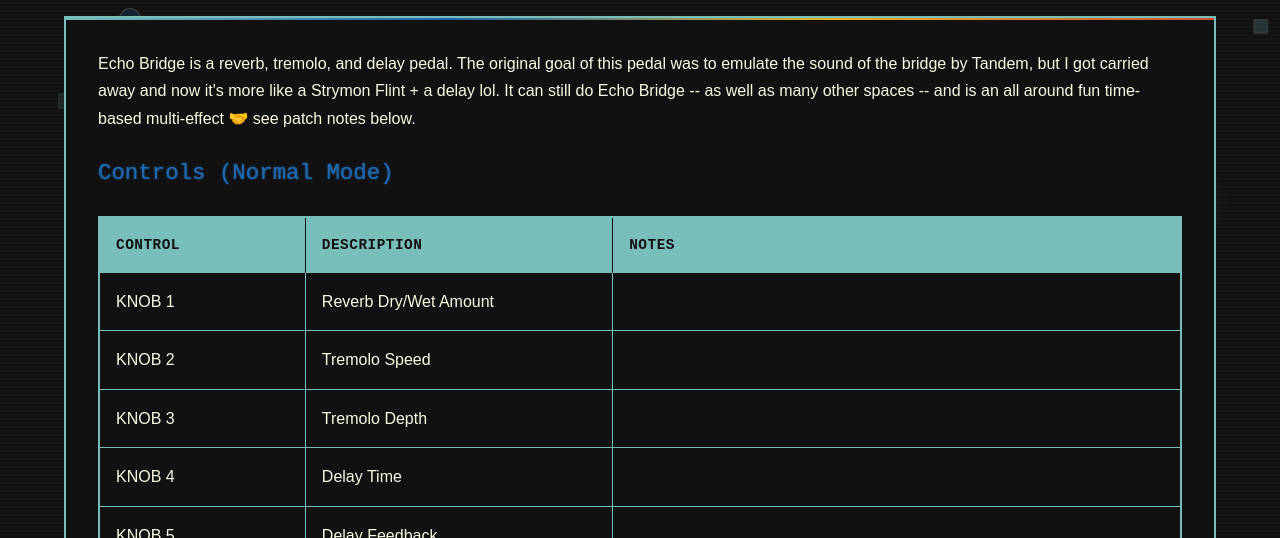
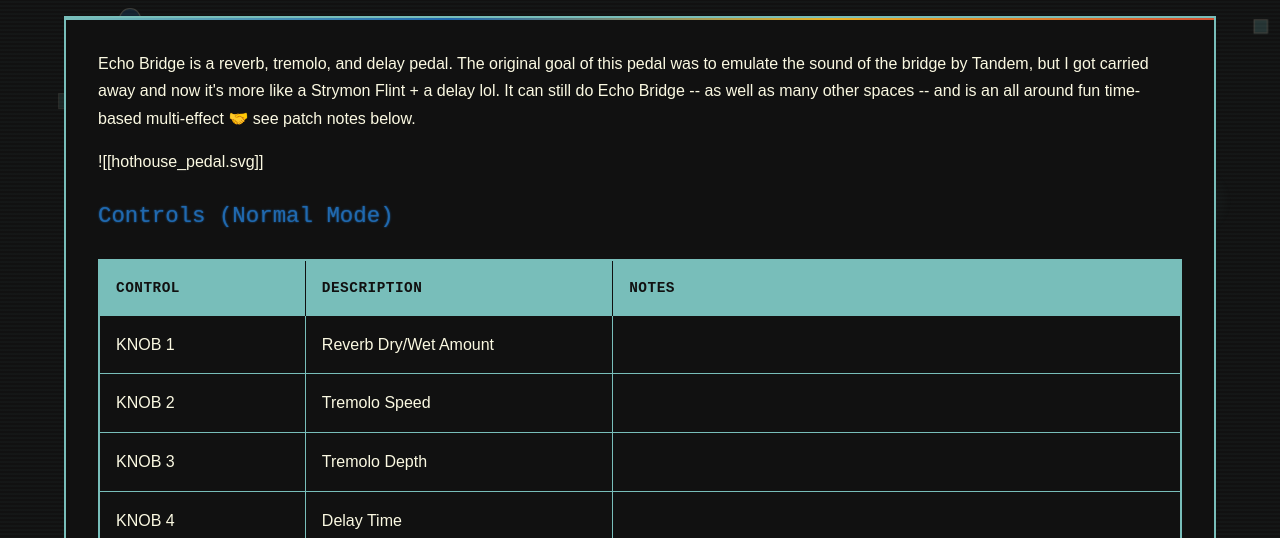
Before and after one commit to danialrami/echo-bridge-manual, a plain HTML site: page index.html in a window 1280 px wide. Shown: the part 206-744 px from the top of the page. Drawn offline with nearby package versions, Linux system fonts and the light colour scheme; a web font is replaced by a local one.

Commit message:
updated manual

```diff
--- a/index.html
+++ b/index.html
@@ -260,6 +260,7 @@
 
         <div class="manual-content">
             <p>Echo Bridge is a reverb, tremolo, and delay pedal. The original goal of this pedal was to emulate the sound of the bridge by Tandem, but I got carried away and now it's more like a Strymon Flint + a delay lol. It can still do Echo Bridge -- as well as many other spaces -- and is an all around fun time-based multi-effect 🤝 see patch notes below.</p>
+<p>![[hothouse_pedal.svg]]</p>
 <h3 id="controls-normal-mode">Controls (Normal Mode)</h3>
 <table>
 <thead>
```
Also changed, not shown: 1 other file.
